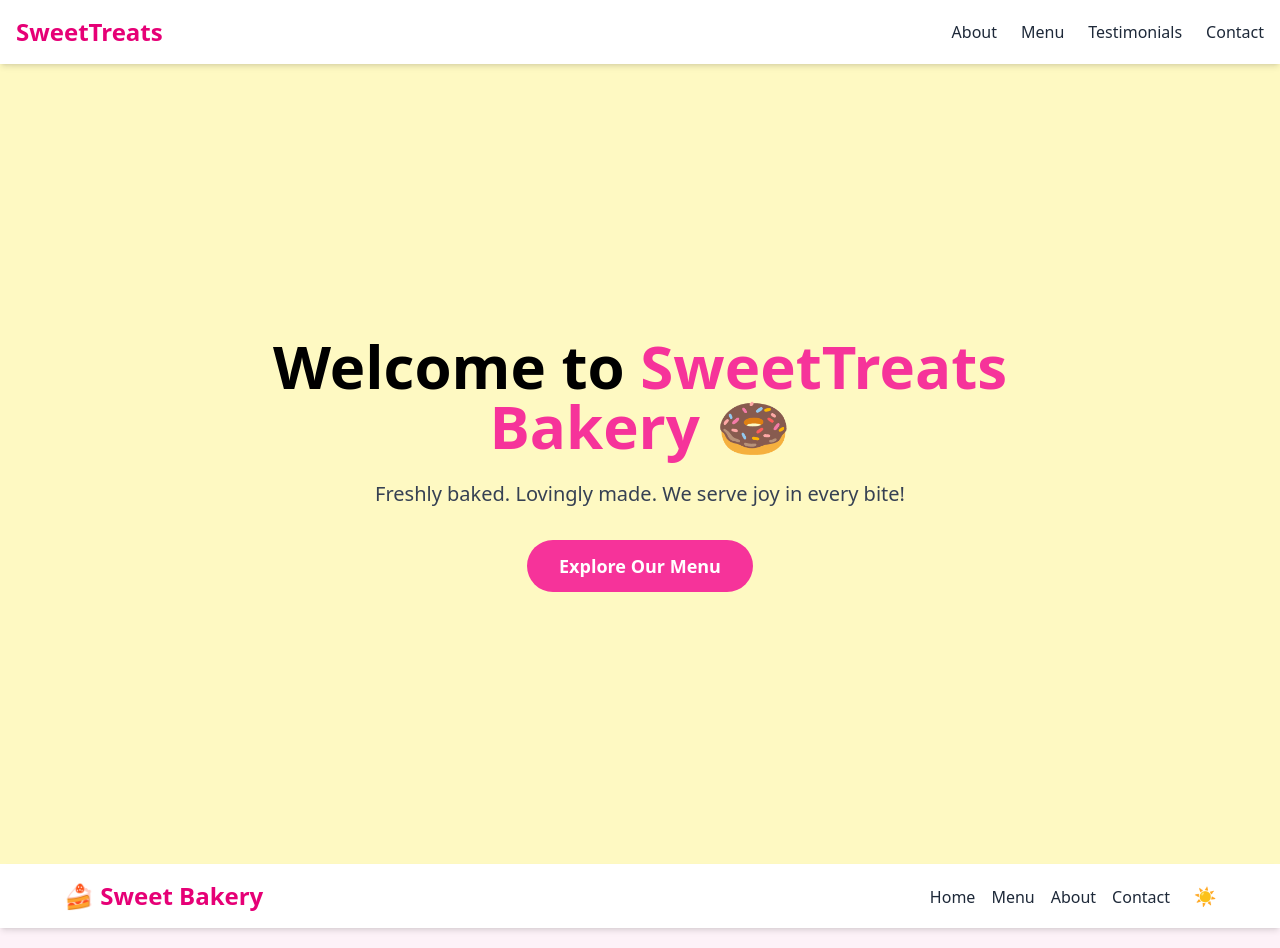
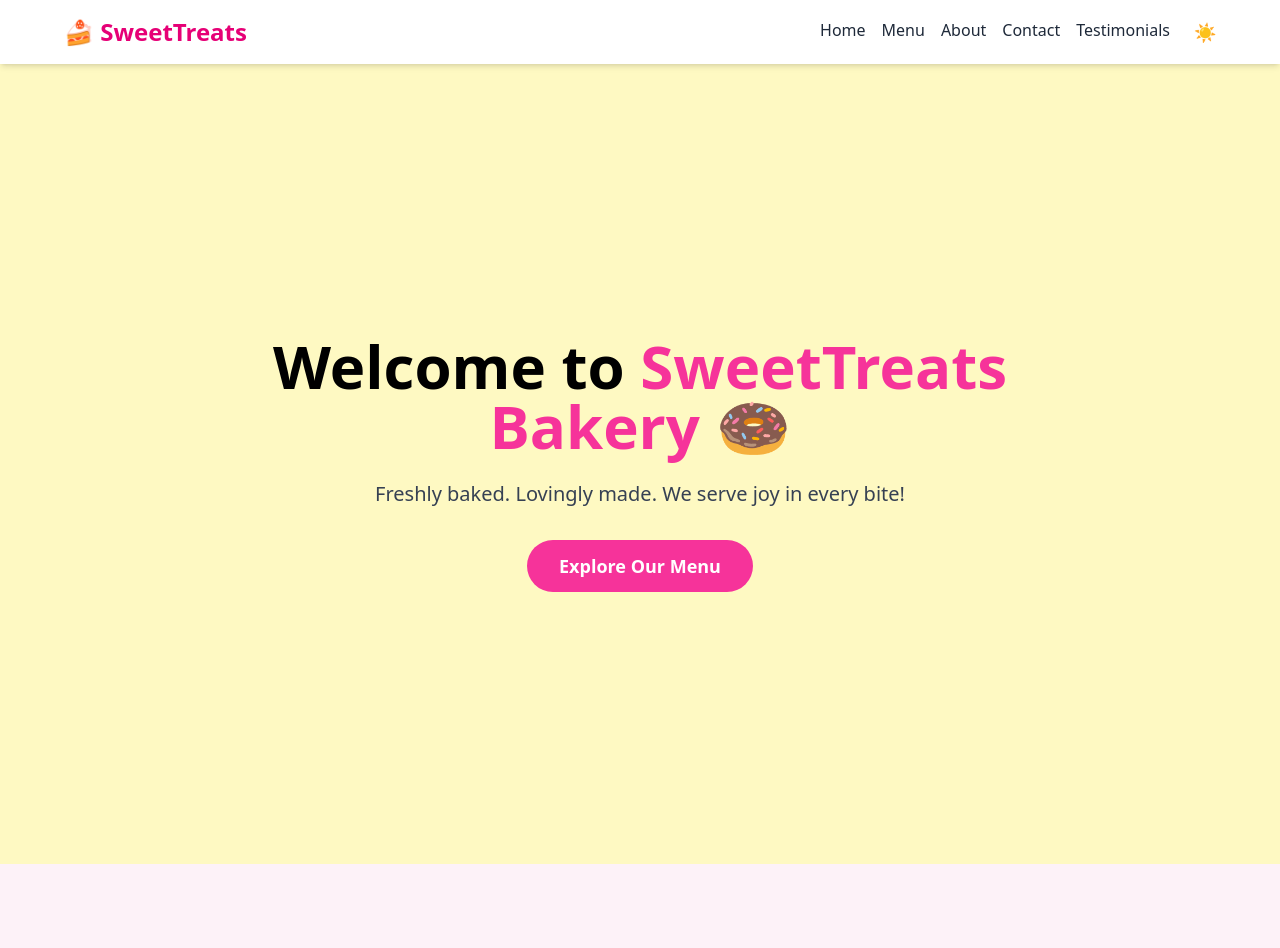
Before and after one commit to AnthonyJohnsonDeveloper/bakery-demo, a React (Vite) app: page / in a window 1280 px wide. Shown: the top 948 px of the page. Built offline with nearby package versions, Linux system fonts and the light colour scheme.

Commit message:
no more header.jsx, combined it with the navbar, fixed home button not working for the gallery.jsx

```diff
--- a/src/App.jsx
+++ b/src/App.jsx
@@ -1,5 +1,4 @@
 import React, { Suspense, lazy } from "react";
-import Header from "./components/Header";
 import Navbar from "./components/Navbar";
 import Home from "./components/Home";
 import Gallery from "./components/Gallery";
@@ -18,7 +17,6 @@ function App() {
     <div>
       <Navbar />
       <Home />
-      <Header />
       <Menu />
       <Gallery />
       <Testimonials />
--- a/src/components/About.jsx
+++ b/src/components/About.jsx
@@ -1,78 +1,44 @@
 import React from "react";
 import { Helmet } from "react-helmet";
 
-const Contact = () => {
+const About = () => {
   return (
-    <section
-      id="contact"
-      className="py-20 px-4 bg-white dark:bg-gray-900 transition-colors duration-300"
-    >
-      <div className="max-w-3xl mx-auto text-center">
-        <h2 className="text-3xl md:text-4xl font-bold mb-4 text-gray-900 dark:text-white">
-          Get in Touch
-        </h2>
-        <p className="mb-8 text-gray-600 dark:text-gray-300">
-          Want to work with us or just say hi? Drop a message below!
-        </p>
-        <form className="space-y-6" noValidate>
-          <div>
-            <label
-              htmlFor="name"
-              className="block text-left mb-1 text-gray-800 dark:text-gray-200"
-            >
-              Name <span className="text-red-500">*</span>
-            </label>
-            <input
-              id="name"
-              type="text"
-              required
-              aria-label="Name"
-              placeholder="John Doe"
-              className="w-full px-4 py-3 border border-gray-300 dark:border-gray-700 rounded-md bg-white dark:bg-gray-800 text-gray-900 dark:text-white"
-            />
-          </div>
-          <div>
-            <label
-              htmlFor="email"
-              className="block text-left mb-1 text-gray-800 dark:text-gray-200"
-            >
-              Email <span className="text-red-500">*</span>
-            </label>
-            <input
-              id="email"
-              type="email"
-              required
-              aria-label="Email"
-              placeholder="you@example.com"
-              className="w-full px-4 py-3 border border-gray-300 dark:border-gray-700 rounded-md bg-white dark:bg-gray-800 text-gray-900 dark:text-white"
-            />
-          </div>
-          <div>
-            <label
-              htmlFor="message"
-              className="block text-left mb-1 text-gray-800 dark:text-gray-200"
-            >
-              Message <span className="text-red-500">*</span>
-            </label>
-            <textarea
-              id="message"
-              rows="5"
-              required
-              aria-label="Message"
-              placeholder="Your message..."
-              className="w-full px-4 py-3 border border-gray-300 dark:border-gray-700 rounded-md bg-white dark:bg-gray-800 text-gray-900 dark:text-white"
-            ></textarea>
-          </div>
-          <button
-            type="submit"
-            className="bg-pink-500 hover:bg-pink-600 text-white font-bold py-3 px-6 rounded-md transition"
-          >
-            Send Message
-          </button>
-        </form>
+    <section id="about" className="bg-pink-50 dark:bg-gray-900 py-20">
+      <Helmet>
+        <title>About Us | SweetTreats Bakery</title>
+        <meta name="description" content="Learn about our story, our values, and why we bake with love every day." />
+      </Helmet>
+
+      <div className="max-w-6xl mx-auto px-4 flex flex-col-reverse md:flex-row items-center gap-10">
+        {/* Text Content */}
+        <div className="flex-1 text-center md:text-left">
+          <h2 className="text-3xl md:text-4xl font-bold text-pink-600 dark:text-yellow-400 mb-6">
+            About Our Bakery
+          </h2>
+          <p className="text-lg text-gray-700 dark:text-gray-300 leading-relaxed">
+            At <strong>SweetTreats</strong>, we bake with love. From cupcakes to croissants,
+            our handcrafted pastries are made fresh daily with the finest ingredients. Whether
+            you’re grabbing a quick bite or ordering a custom cake — we’ve got you covered.
+          </p>
+          <p className="text-base text-gray-600 dark:text-gray-400 mt-4">
+            Every recipe is made with care and a sprinkle of joy. Come visit our cozy shop or place an order online!
+          </p>
+        </div>
+
+        {/* Image */}
+        <div className="flex-1">
+          <img
+            src="/images/4.jpg"
+            alt="Bakery kitchen"
+            width="500"
+            height="350"
+            loading="lazy"
+            className="rounded-lg shadow-lg object-cover w-full h-auto"
+          />
+        </div>
       </div>
     </section>
   );
 };
 
-export default Contact;
+export default About;
--- a/src/components/Gallery.jsx
+++ b/src/components/Gallery.jsx
@@ -43,13 +43,13 @@ const Gallery = () => {
           </div>
 
           <div className="text-center mt-10">
-            <Link
-              to="/"
+            <a
+              href="#home"
               aria-label="Back to homepage"
               className="inline-block px-6 py-3 bg-pink-500 text-white rounded-full hover:bg-pink-600 transition"
             >
               ⬅ Back to Home
-            </Link>
+            </a>
           </div>
         </div>
       </section>
--- a/src/components/Header.jsx
+++ /dev/null
@@ -1,51 +0,0 @@
-import { useState, useEffect } from "react";
-import { Helmet } from "react-helmet";
-
-export default function Header() {
-  const [darkMode, setDarkMode] = useState(() => {
-    const storedTheme = localStorage.getItem("theme");
-    if (storedTheme === "dark") return true;
-    if (storedTheme === "light") return false;
-    return window.matchMedia("(prefers-color-scheme: dark)").matches;
-  });
-
-  useEffect(() => {
-    if (darkMode) {
-      document.documentElement.classList.add("dark");
-      localStorage.setItem("theme", "dark");
-    } else {
-      document.documentElement.classList.remove("dark");
-      localStorage.setItem("theme", "light");
-    }
-  }, [darkMode]);
-
-  return (
-    <>
-      <Helmet>
-        <title>SweetTreats Bakery | Home</title>
-        <meta name="description" content="Freshly baked treats delivered with love. Explore our menu, custom orders, and sweet creations!" />
-      </Helmet>
-
-      <header className="w-full px-4 py-4 bg-white dark:bg-gray-900 shadow-md sticky top-0 z-50">
-        <div className="max-w-6xl mx-auto flex justify-between items-center">
-          <h1 className="text-2xl font-bold text-pink-600 dark:text-yellow-400">
-            🍰 Sweet Bakery
-          </h1>
-          <nav className="space-x-4 text-sm sm:text-base">
-            <a href="#home" className="text-gray-800 dark:text-gray-200 hover:text-pink-500 dark:hover:text-yellow-300">Home</a>
-            <a href="#menu" className="text-gray-800 dark:text-gray-200 hover:text-pink-500 dark:hover:text-yellow-300">Menu</a>
-            <a href="#about" className="text-gray-800 dark:text-gray-200 hover:text-pink-500 dark:hover:text-yellow-300">About</a>
-            <a href="#contact" className="text-gray-800 dark:text-gray-200 hover:text-pink-500 dark:hover:text-yellow-300">Contact</a>
-            <button
-              onClick={() => setDarkMode(!darkMode)}
-              className="ml-2 text-lg"
-              aria-label="Toggle Dark Mode"
-            >
-              {darkMode ? "🌙" : "☀️"}
-            </button>
-          </nav>
-        </div>
-      </header>
-    </>
-  );
-}
--- a/src/components/Navbar.jsx
+++ b/src/components/Navbar.jsx
@@ -1,51 +1,86 @@
-import React from "react";
+import React, { useState, useEffect } from "react";
 import { Helmet } from "react-helmet";
-import { useState } from "react";
-
 
 const Navbar = () => {
-    const [menuOpen, setMenuOpen] = useState(false);
+  const [darkMode, setDarkMode] = useState(() => {
+    const storedTheme = localStorage.getItem("theme");
+    if (storedTheme === "dark") return true;
+    if (storedTheme === "light") return false;
+    return window.matchMedia("(prefers-color-scheme: dark)").matches;
+  });
+
+  useEffect(() => {
+    if (darkMode) {
+      document.documentElement.classList.add("dark");
+      localStorage.setItem("theme", "dark");
+    } else {
+      document.documentElement.classList.remove("dark");
+      localStorage.setItem("theme", "light");
+    }
+  }, [darkMode]);
 
   return (
     <>
       <Helmet>
-          <title>SweetTreats | Bakery</title>
+        <title>SweetTreats Bakery | Home</title>
+        <meta
+          name="description"
+          content="Freshly baked treats delivered with love. Explore our menu, custom orders, and sweet creations!"
+        />
       </Helmet>
 
-        <nav className="bg-white dark:bg-gray-900 shadow-md sticky top-0 z-50">
-          <div className="max-w-7xl mx-auto px-4 py-4 flex justify-between items-center">
-            <div className="text-2xl font-bold text-pink-600 dark:text-white">
-              SweetTreats
-            </div>
+      <header className="w-full px-4 py-4 bg-white dark:bg-gray-900 shadow-md sticky top-0 z-50">
+        <div className="max-w-6xl mx-auto flex justify-between items-center">
+          <h1 className="text-2xl font-bold text-pink-600 dark:text-yellow-400">
+            🍰 SweetTreats
+          </h1>
 
-            {/* Desktop nav */}
-            <ul className="hidden md:flex space-x-6 text-gray-800 dark:text-gray-100 font-medium">
-              <li><a href="#about" className="hover:text-pink-500">About</a></li>
-              <li><a href="#menu" className="hover:text-pink-500">Menu</a></li>
-              <li><a href="#testimonials" className="hover:text-pink-500">Testimonials</a></li>
-              <li><a href="#contact" className="hover:text-pink-500">Contact</a></li>
-            </ul>
+          <nav className="space-x-4 text-sm sm:text-base hidden md:flex">
+            <a
+              href="#home"
+              className="text-gray-800 dark:text-gray-200 hover:text-pink-500 dark:hover:text-yellow-300"
+            >
+              Home
+            </a>
+            <a
+              href="#menu"
+              className="text-gray-800 dark:text-gray-200 hover:text-pink-500 dark:hover:text-yellow-300"
+            >
+              Menu
+            </a>
+            <a
+              href="#about"
+              className="text-gray-800 dark:text-gray-200 hover:text-pink-500 dark:hover:text-yellow-300"
+            >
+              About
+            </a>
+            <a
+              href="#contact"
+              className="text-gray-800 dark:text-gray-200 hover:text-pink-500 dark:hover:text-yellow-300"
+            >
+              Contact
+            </a>
+            <a
+              href="#testimonials"
+              className="text-gray-800 dark:text-gray-200 hover:text-pink-500 dark:hover:text-yellow-300"
+            >
+              Testimonials
+            </a>
+            <button
+              onClick={() => setDarkMode(!darkMode)}
+              className="ml-2 text-lg"
+              aria-label="Toggle Dark Mode"
+            >
+              {darkMode ? "🌙" : "☀️"}
+            </button>
+          </nav>
 
-            {/* Mobile toggle */}
-            <button
-              onClick={() => setMenuOpen(!menuOpen)}
-              className="md:hidden text-gray-800 dark:text-white focus:outline-none text-2xl"
-              aria-label="Toggle Menu"
-            >
+          {/* Optional hamburger for mobile */}
+          <button className="md:hidden text-gray-800 dark:text-white focus:outline-none">
             ☰
           </button>
         </div>
-
-          {/* Mobile dropdown */}
-          {menuOpen && (
-            <ul className="md:hidden px-4 pb-4 space-y-2 text-gray-800 dark:text-white font-medium transition-all">
-              <li><a href="#about" onClick={() => setMenuOpen(false)} className="block">About</a></li>
-              <li><a href="#menu" onClick={() => setMenuOpen(false)} className="block">Menu</a></li>
-              <li><a href="#testimonials" onClick={() => setMenuOpen(false)} className="block">Testimonials</a></li>
-              <li><a href="#contact" onClick={() => setMenuOpen(false)} className="block">Contact</a></li>
-            </ul>
-          )}
-        </nav>
+      </header>
     </>
   );
 };
```
Lines whose indentation alone changed are shown as unchanged.
